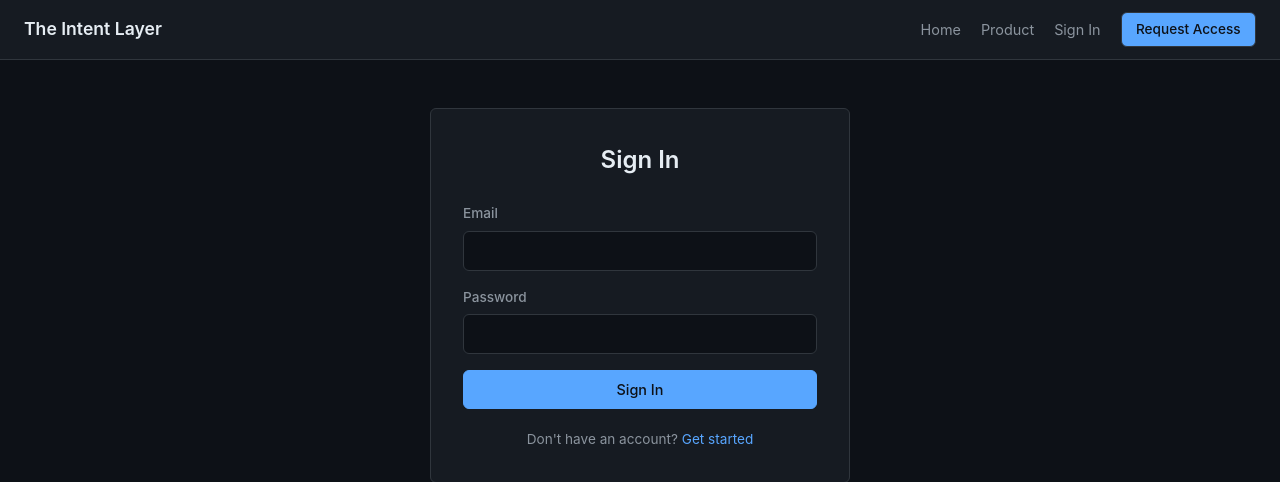
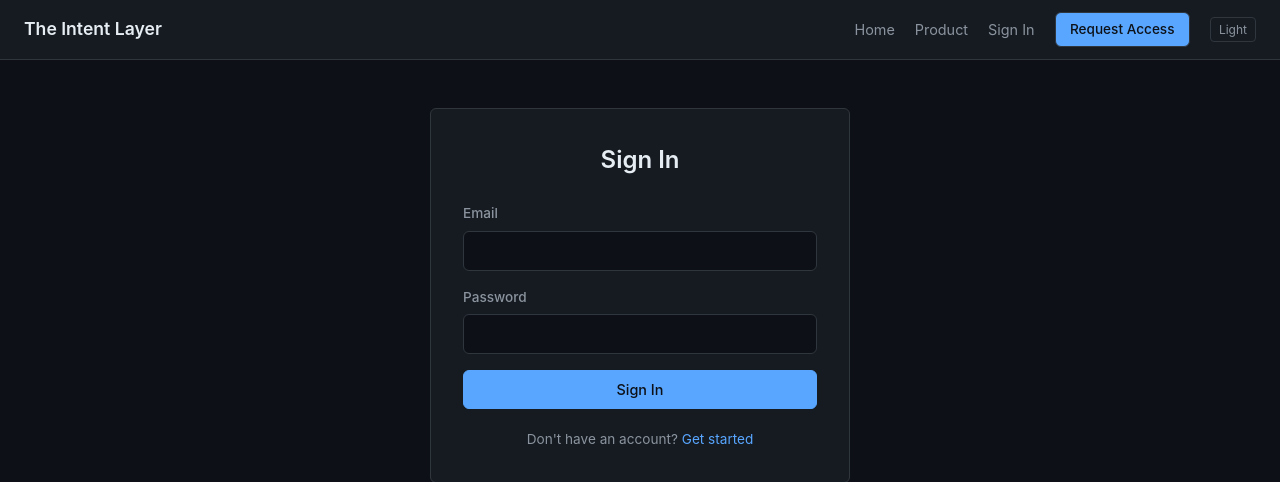
Before and after one commit to TheIntentLayer/theintentlayer.com, a FastAPI app: page /auth/login?next=/dashboard in a window 1280 px wide. Shown: the top 482 px of the page. Run offline with FastAPI, Linux system fonts and the light colour scheme.

Commit message:
UI fixes: nav user/logout in header, light/dark toggle on all pages, dashboard title cleanup

```diff
--- a/app/static/style.css
+++ b/app/static/style.css
@@ -1,4 +1,4 @@
-/* The Intent Layer -- clean, minimal, dark mode (all pages except landing) */
+/* The Intent Layer -- dark/light theme support */
 
 :root {
     --bg: #0d1117;
@@ -15,6 +15,19 @@
     --font-mono: "SF Mono", "Fira Code", monospace;
     --max-width: 960px;
     --radius: 6px;
+}
+
+[data-theme="light"] {
+    --bg: #ffffff;
+    --bg-surface: #f6f8fa;
+    --bg-elevated: #f0f2f4;
+    --border: #d0d7de;
+    --text: #1f2328;
+    --text-muted: #636c76;
+    --accent: #0969da;
+    --accent-hover: #0550ae;
+    --success: #1a7f37;
+    --danger: #cf222e;
 }
 
 *, *::before, *::after {
@@ -99,6 +112,35 @@ nav .nav-links .btn-nav {
 nav .nav-links .btn-nav:hover {
     background: var(--accent-hover);
     text-decoration: none;
+}
+
+nav .nav-links .nav-user {
+    font-size: 0.85rem;
+    color: var(--text-muted);
+}
+
+nav .nav-links .nav-user a {
+    color: var(--text-muted);
+}
+
+nav .nav-links .nav-user a:hover {
+    color: var(--text);
+}
+
+.theme-toggle {
+    background: transparent;
+    border: 1px solid var(--border);
+    color: var(--text-muted);
+    padding: 0.25rem 0.5rem;
+    border-radius: 4px;
+    cursor: pointer;
+    font-size: 0.75rem;
+    font-family: var(--font);
+}
+
+.theme-toggle:hover {
+    color: var(--text);
+    border-color: var(--text-muted);
 }
 
 /* Layout */
--- a/app/templates/base.html
+++ b/app/templates/base.html
@@ -16,10 +16,12 @@
             <a href="/product">Product</a>
             {% if user %}
             <a href="/dashboard">Dashboard</a>
+            <span class="nav-user">{{ user.name }} · <a href="/auth/logout">Log out</a></span>
             {% else %}
             <a href="/auth/login">Sign In</a>
             <a href="mailto:nikhil@aitrustcommons.org?subject=AI%20Command%20Center%20Beta%20Access" class="btn btn-nav">Request Access</a>
             {% endif %}
+            <button class="theme-toggle" onclick="toggleTheme()">Light</button>
         </div>
     </nav>
 
@@ -37,5 +39,21 @@
         </div>
     </footer>
     {% endblock %}
+<script>
+(function() {
+    var theme = localStorage.getItem('theme') || 'dark';
+    document.documentElement.setAttribute('data-theme', theme);
+    var btn = document.querySelector('.theme-toggle');
+    if (btn) btn.textContent = theme === 'dark' ? 'Light' : 'Dark';
+})();
+function toggleTheme() {
+    var current = document.documentElement.getAttribute('data-theme') || 'dark';
+    var next = current === 'dark' ? 'light' : 'dark';
+    document.documentElement.setAttribute('data-theme', next);
+    localStorage.setItem('theme', next);
+    var btn = document.querySelector('.theme-toggle');
+    if (btn) btn.textContent = next === 'dark' ? 'Light' : 'Dark';
+}
+</script>
 </body>
 </html>
--- a/app/templates/dashboard.html
+++ b/app/templates/dashboard.html
@@ -5,8 +5,7 @@
 {% block content %}
 <div class="container dashboard">
     <div class="dashboard-header">
-        <h1>Dashboard</h1>
-        <span class="dashboard-user">{{ user.name }} &middot; <a href="/auth/logout">Log out</a></span>
+        <h1>Your AI Command Center</h1>
     </div>
 
     {% if error is defined and error %}
```
